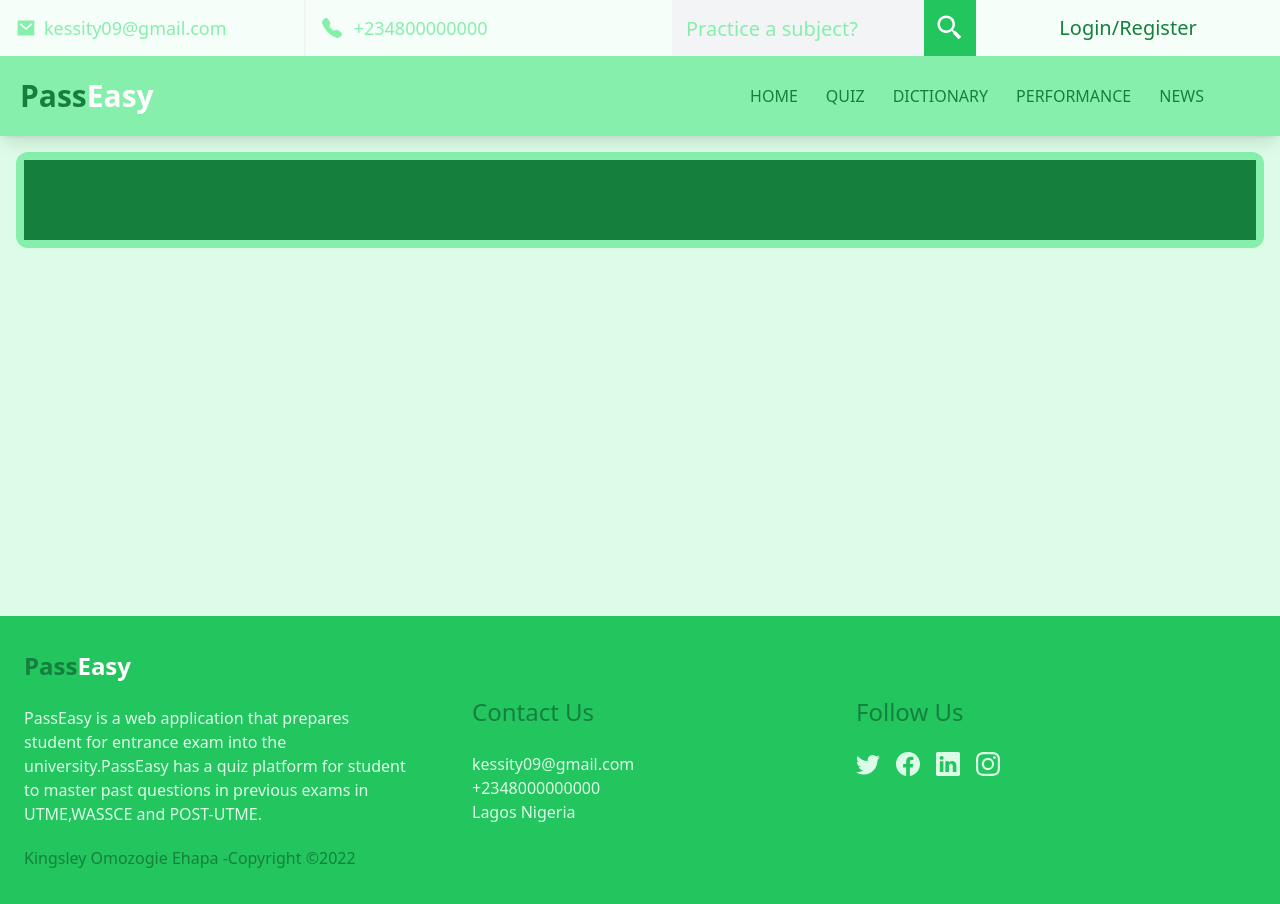
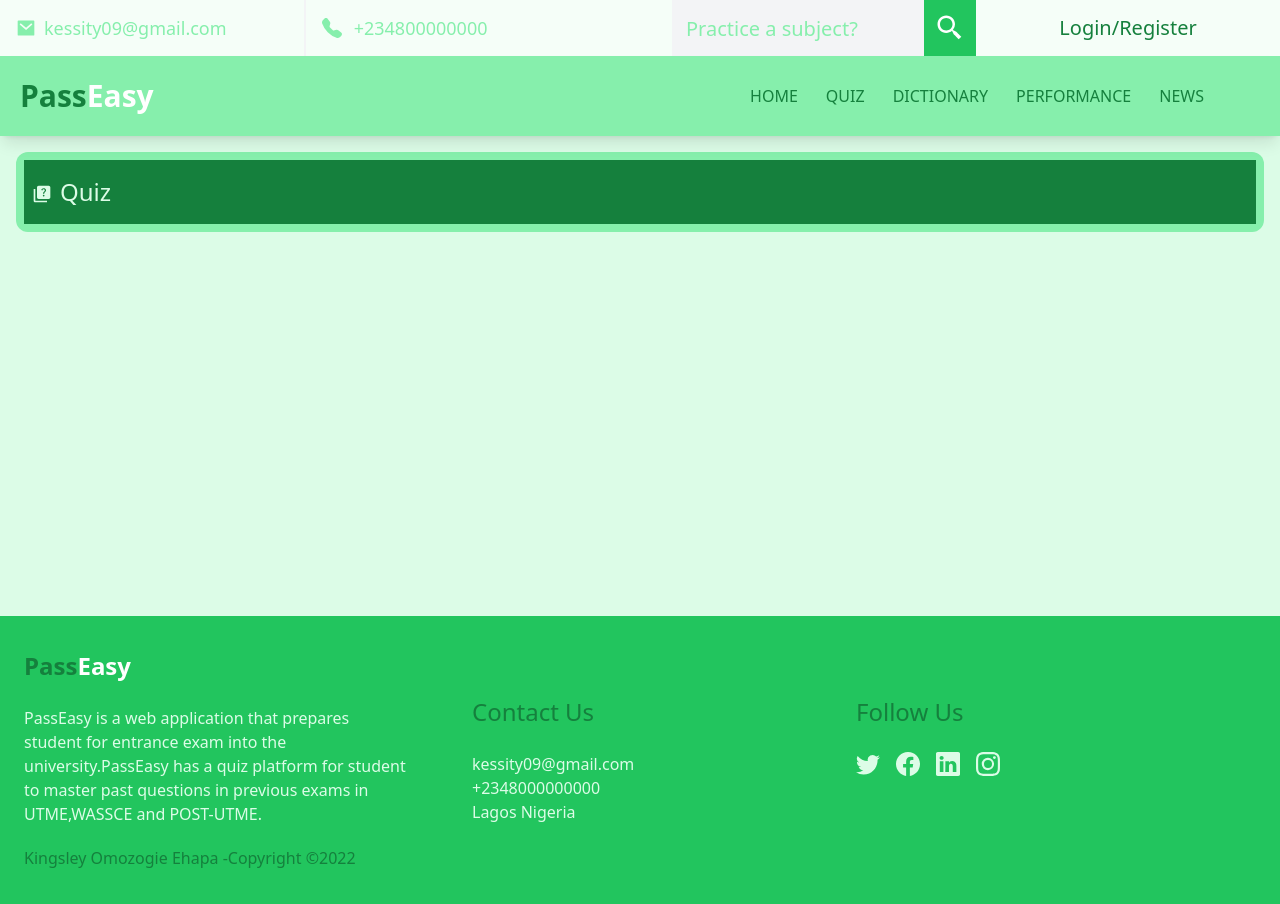
Before and after one commit to KINGSLEYEHAPA/pass-easy-stutern-personal-project, a React (Create React App) app: page /quiz in a window 1280 px wide. Built offline with nearby package versions, Linux system fonts and the light colour scheme; no server answers.

Commit message:
Started work on quiz platform

```diff
--- a/src/components/QuizPlatform.jsx
+++ b/src/components/QuizPlatform.jsx
@@ -1,11 +1,19 @@
 import React from "react";
+import { MdQuiz } from "react-icons/md";
 
 const QuizPlatform = () => {
   return (
     <div className="mt-52 lg:mt-[8.5rem] bg-green-100 min-h-[30rem] w-full p-4">
       <div className="bg-green-300 h-full w-full rounded-xl p-2 flex flex-col gap-1">
         {" "}
-        <div className="h-24 md:h-20 md:w-full bg-green-700 flex justify-between"></div>
+        <div className="h-24 md:h-16 md:w-full bg-green-700 flex justify-between items-center px-2">
+          <div className="flex gap-2">
+            <span className="text-green-100 text-xl mt-2">
+              <MdQuiz />
+            </span>
+            <h1 className="text-green-100 text-xl ssm:text-2xl">Quiz</h1>
+          </div>
+        </div>
       </div>
     </div>
   );
```
